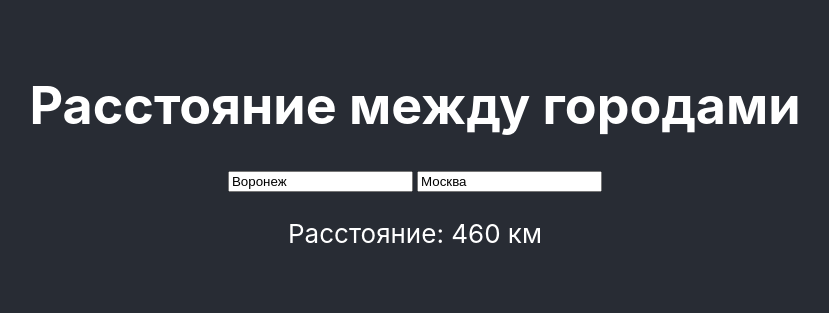
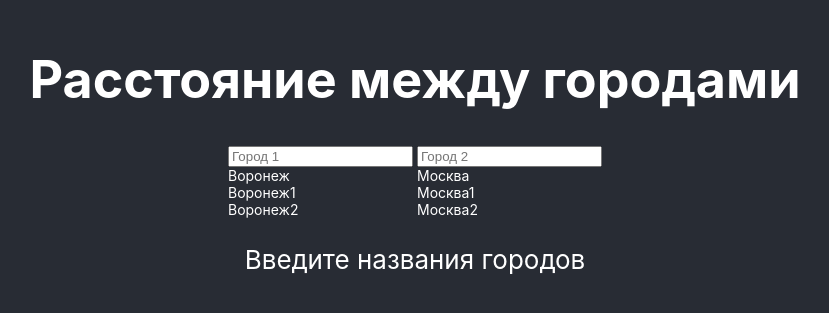
Before and after one commit to demorest49de/distance-difference, a React (Create React App) app: page / in a window 1280 px wide. Shown: the part 243-556 px from the top of the page, without its empty margins (225-1054 px from the left). Built offline with nearby package versions, Linux system fonts and the light colour scheme; no server answers.

Commit message:
Changes DistanceCalculator.tsx index.css

```diff
--- a/src/components/DistanceCalculator/DistanceCalculator.tsx
+++ b/src/components/DistanceCalculator/DistanceCalculator.tsx
@@ -8,18 +8,21 @@ export type Coordinates = {
   lng: number
 }
 
-const fakeCoords1: Coordinates = { lat: 51.6687, lng: 39.184 }
-const fakeCoords2: Coordinates = { lat: 55.755864, lng: 37.617698 }
+const mockCoords1: Coordinates = { lat: 51.6687, lng: 39.184 }
+const mockCoords2: Coordinates = { lat: 55.755864, lng: 37.617698 }
+
+const mockSugg1: string[] = ["Воронеж", "Воронеж1", "Воронеж2"]
+const mockSugg2: string[] = ["Москва", "Москва1", "Москва2"]
 
 export default function DistanceCalculator() {
-  const [city1, setCity1] = useState<string>("Воронеж")
-  const [city2, setCity2] = useState<string>("Москва")
-  const [coords1, setCoords1] = useState<Coordinates | null>(fakeCoords1)
-  const [coords2, setCoords2] = useState<Coordinates | null>(fakeCoords2)
+  const [city1, setCity1] = useState<string>("")
+  const [city2, setCity2] = useState<string>("")
+  const [coords1, setCoords1] = useState<Coordinates | null>(null)
+  const [coords2, setCoords2] = useState<Coordinates | null>(null)
   const [distance, setDistance] = useState<number | null>(null)
 
-  const [suggestions1, setSuggestions1] = useState<string[]>([])
-  const [suggestions2, setSuggestions2] = useState<string[]>([])
+  const [suggestions1, setSuggestions1] = useState<string[]>(mockSugg1)
+  const [suggestions2, setSuggestions2] = useState<string[]>(mockSugg2)
 
   useEffect(() => {
     const getSuggestions = async () => {
@@ -30,7 +33,7 @@ export default function DistanceCalculator() {
         setSuggestions1([])
       }
     }
-    void getSuggestions()
+    // void getSuggestions()
   }, [city1])
 
   useEffect(() => {
@@ -42,7 +45,7 @@ export default function DistanceCalculator() {
         setSuggestions2([])
       }
     }
-    void getSuggestions()
+    // void getSuggestions()
   }, [city2])
 
   useEffect(() => {
@@ -77,27 +80,69 @@ export default function DistanceCalculator() {
     e: ChangeEvent<HTMLInputElement>,
     setCity: Dispatch<SetStateAction<string>>,
   ) => {
+    console.log(" e.target.value: ", e.target.value)
     setCity(e.target.value)
+  }
+
+  const handleCitySelect = (
+    city: string,
+    setCity: Dispatch<SetStateAction<string>>,
+    setSuggestions: Dispatch<SetStateAction<string[]>>,
+  ) => {
+    setCity(city)
+    setSuggestions([])
   }
 
   return (
     <div>
       <h1>Расстояние между городами</h1>
       <div style={{ display: "flex", columnGap: "4px", justifyContent: "center" }}>
+        <div style={{ display: "flex", flexDirection: "column" }}>
           <input
             type="text"
             placeholder="Город 1"
             value={city1}
             onChange={(e) => handlePlaceChanged(e, setCity1)}
           />
+          {suggestions1.length > 0 && (
+            <ul style={{ fontSize: "14px", textAlign: "start" }}>
+              {suggestions1.map((suggestion, index) => (
+                <li style={{cursor: "pointer"}}
+                  key={index}
+                  onClick={() => {
+                    handleCitySelect(suggestion, setCity1, setSuggestions1)
+                  }}
+                >
+                  {suggestion}
+                </li>
+              ))}
+            </ul>
+          )}
+        </div>
+        <div style={{ display: "flex", flexDirection: "column" }}>
           <input
             type="text"
             placeholder="Город 2"
             value={city2}
             onChange={(e) => handlePlaceChanged(e, setCity2)}
           />
+          {suggestions2.length > 0 && (
+            <ul style={{ fontSize: "14px", textAlign: "start" }}>
+              {suggestions2.map((suggestion, index) => (
+                  <li style={{cursor: "pointer"}}
+                  key={index}
+                  onClick={() => {
+                    handleCitySelect(suggestion, setCity2, setSuggestions2)
+                  }}
+                >
+                  {suggestion}
+                </li>
+              ))}
+            </ul>
+          )}
         </div>
-      {distance && <p>Расстояние: {distance} км</p>}
+      </div>
+      {distance ? <p>Расстояние: {distance} км</p> : <p>Введите названия городов</p>}
     </div>
   )
 }
--- a/src/index.css
+++ b/src/index.css
@@ -10,3 +10,9 @@ body {
 code {
   font-family: source-code-pro, Menlo, Monaco, Consolas, "Courier New", monospace;
 }
+
+ul {
+  list-style: none;
+  padding: 0;
+  margin: 0;
+}
```
Lines whose indentation alone changed are shown as unchanged.
